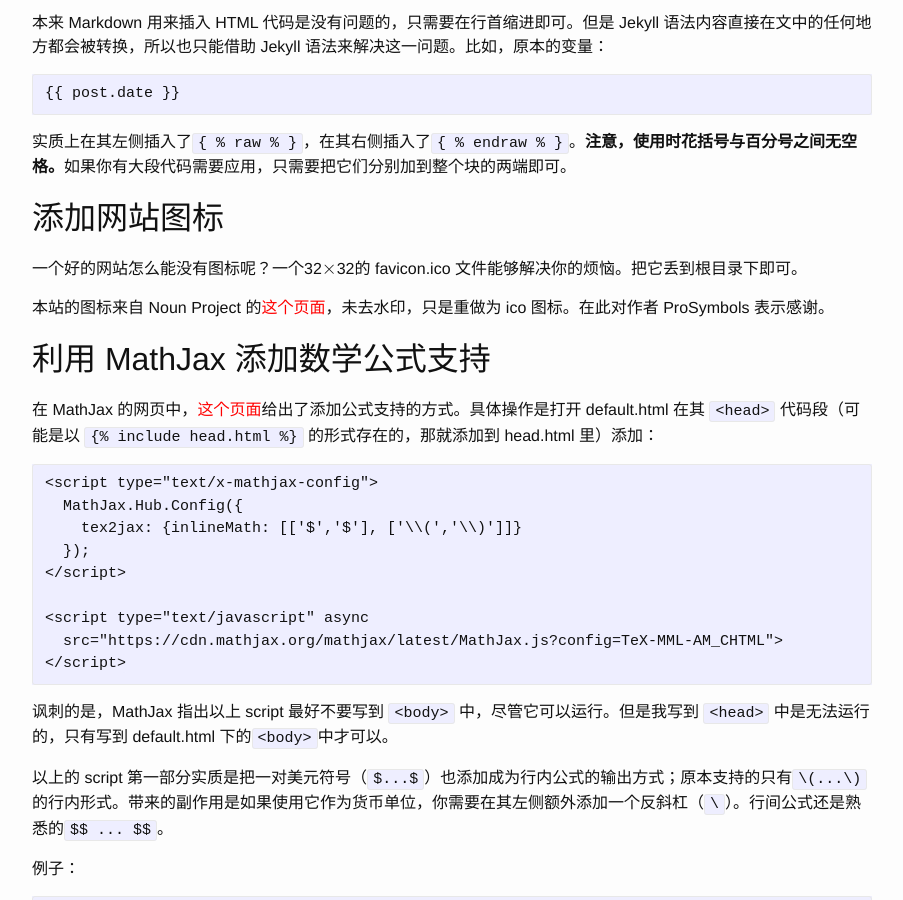
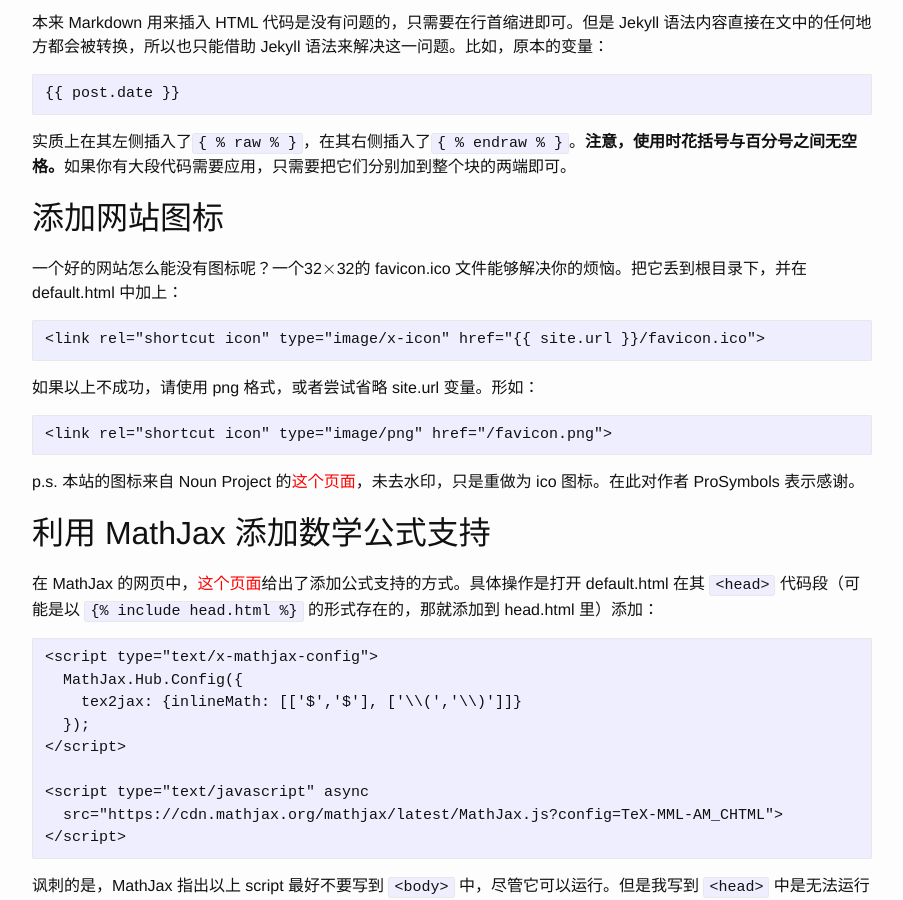
Before and after one commit to wklchris/wklchris.github.io, a Jekyll site: the page built from _posts/2017-01-08-Advanced-blog-skills.md, in a window 1280 px wide and 900 px high, scrolled down 581 px. Shown: the whole window, without its empty margins (188-1091 px from the left). Built offline with Jekyll 4.4.1, drawn with Linux system fonts in a browser that asks for light colours; formulas are drawn with MathJax 3; comment, search, counter and statistics services are not loaded.

Commit message:
Fix icon issue the second time.

```diff
--- a/_layouts/default.html
+++ b/_layouts/default.html
@@ -3,7 +3,7 @@
 
   {% include head.html %}
 
-  <link rel="shortcut icon" type="image/x-icon" href="{{ "/favicon.ico" | prepend: site.baseurl }}" >
+  <link rel="shortcut icon" type="image/x-icon" href="{{ site.url }}/favicon.ico">
 
   <body>
     <script type="text/x-mathjax-config">
--- a/_posts/2017-01-08-Advanced-blog-skills.md
+++ b/_posts/2017-01-08-Advanced-blog-skills.md
@@ -23,9 +23,15 @@
 
 ## 添加网站图标
 
-一个好的网站怎么能没有图标呢？一个32$\times$32的 favicon.ico 文件能够解决你的烦恼。把它丢到根目录下即可。
+一个好的网站怎么能没有图标呢？一个32$\times$32的 favicon.ico 文件能够解决你的烦恼。把它丢到根目录下，并在 default.html 中加上：
 
-本站的图标来自 Noun Project 的[这个页面](https://thenounproject.com/term/open-book/793832/)，未去水印，只是重做为 ico 图标。在此对作者 ProSymbols 表示感谢。
+    <link rel="shortcut icon" type="image/x-icon" href="{% raw %}{{ site.url }}{% endraw %}/favicon.ico">
+
+如果以上不成功，请使用 png 格式，或者尝试省略 site.url 变量。形如：
+
+    <link rel="shortcut icon" type="image/png" href="/favicon.png">
+
+p.s. 本站的图标来自 Noun Project 的[这个页面](https://thenounproject.com/term/open-book/793832/)，未去水印，只是重做为 ico 图标。在此对作者 ProSymbols 表示感谢。
 
 ## 利用 MathJax 添加数学公式支持
 
```
